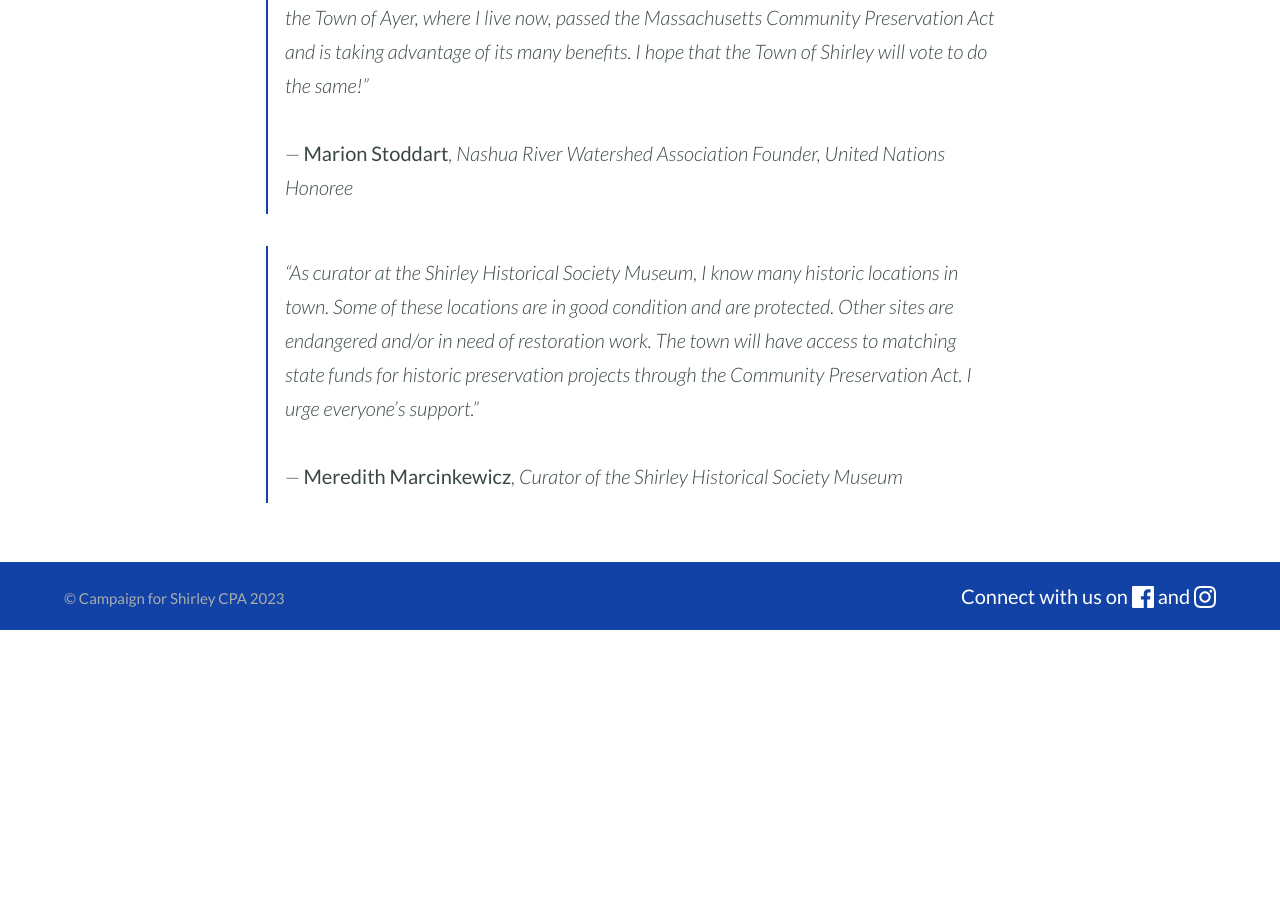
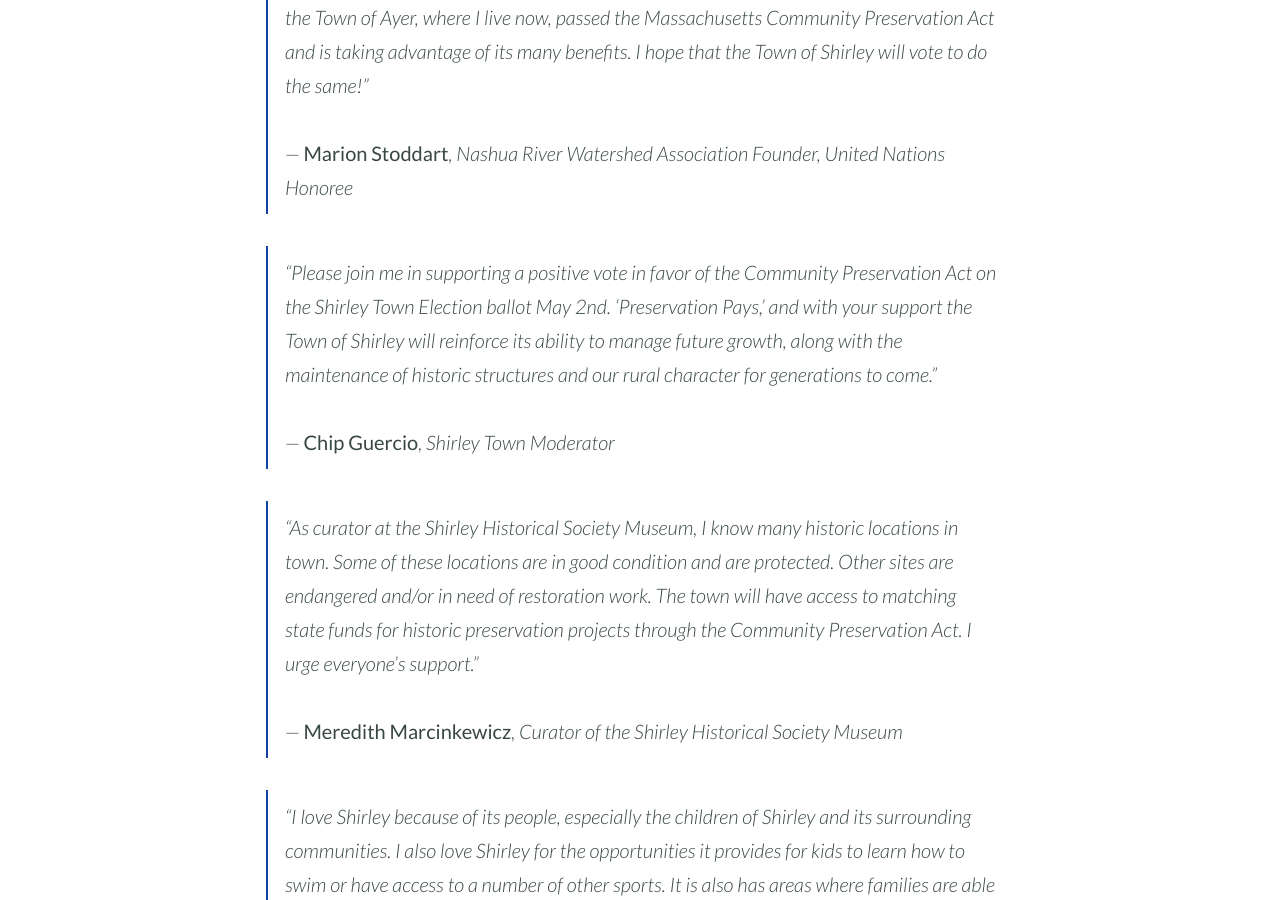
Before and after one commit to dbeard/campaignforshirleycpa.com, a Jekyll site: the page built from endorsements.md, in a window 1280 px wide and 900 px high, scrolled down 1140 px. Built offline with Jekyll 4.4.1, drawn with Linux system fonts in a browser that asks for light colours; before the commit the page ends 1770 px from its top, so only the background shows below that; some of the changed text lies outside the part shown.

Commit message:
New endorsements

```diff
--- a/endorsements.md
+++ b/endorsements.md
@@ -13,5 +13,14 @@ excerpt:
 > &ldquo;Abutting towns, e.g., Groton where I lived for 60 years, have taken full advantage of the matching funds made available by CPA to provide open space, affordable housing, recreation and the preservation of historic buildings. It is a great program. More recently, the Town of Ayer, where I live now, passed the Massachusetts Community Preservation Act and is taking advantage of its many benefits. I hope that the Town of Shirley will vote to do the same!&rdquo;<br><br>
 &mdash; <span style="font-style: normal;">Marion Stoddart</span>, *Nashua River Watershed Association Founder, United Nations Honoree*
 
+> &ldquo;Please join me in supporting a positive vote in favor of the Community Preservation Act on the Shirley Town Election ballot May 2nd. ‘Preservation Pays,’ and with your support the Town of Shirley will reinforce its ability to manage future growth, along with the maintenance of historic structures and our rural character for generations to come.&rdquo;<br><br>
+&mdash; <span style="font-style: normal;">Chip Guercio</span>, *Shirley Town Moderator*
+
 > &ldquo;As curator at the Shirley Historical Society Museum, I know many historic locations in town. Some of these locations are in good condition and are protected. Other sites are endangered and/or in need of restoration work. The town will have access to matching state funds for historic preservation projects through the Community Preservation Act. I urge everyone’s support.&rdquo;<br><br>
 &mdash; <span style="font-style: normal;">Meredith Marcinkewicz</span>, *Curator of the Shirley Historical Society Museum*
+
+> &ldquo;I love Shirley because of its people, especially the children of Shirley and its surrounding communities. I also love Shirley for the opportunities it provides for kids to learn how to swim or have access to a number of other sports. It is also has areas where families are able enjoy the natural beauty of rural New England. Therefore, having a CPA is an investment in the here and now as well as for our future generations. So, let us commit to that investment by voting Yes on May 2nd.&rdquo;<br><br>
+&mdash; <span style="font-style: normal;">Cliff Bailey</span>, *Shirley Penguins Head Coach*
+
+> &ldquo;I love living here in Shirley, MA. This wonderful town has many wonderful rural and historical qualities. The CPA will help us to keep and preserve Shirley as the beautiful rural town that it is. The funding from the CPA can be used for many needed preservation projects as well as to buy conservation land. That is why I am voting yes to Support the CPA and I hope you will too.&rdquo;<br><br>
+&mdash; <span style="font-style: normal;">Timna Sandoval</span>, *Shirley Resident*
```
